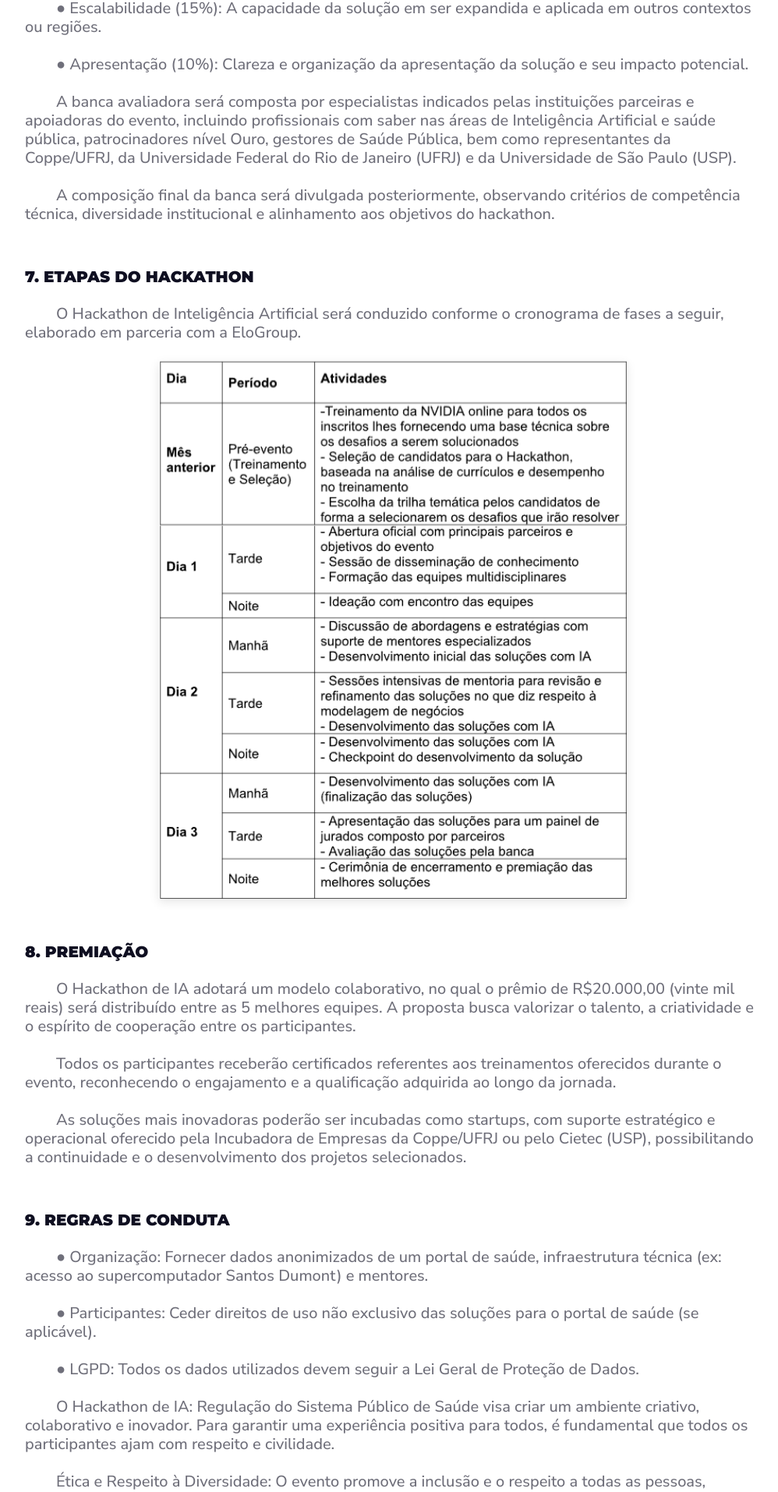
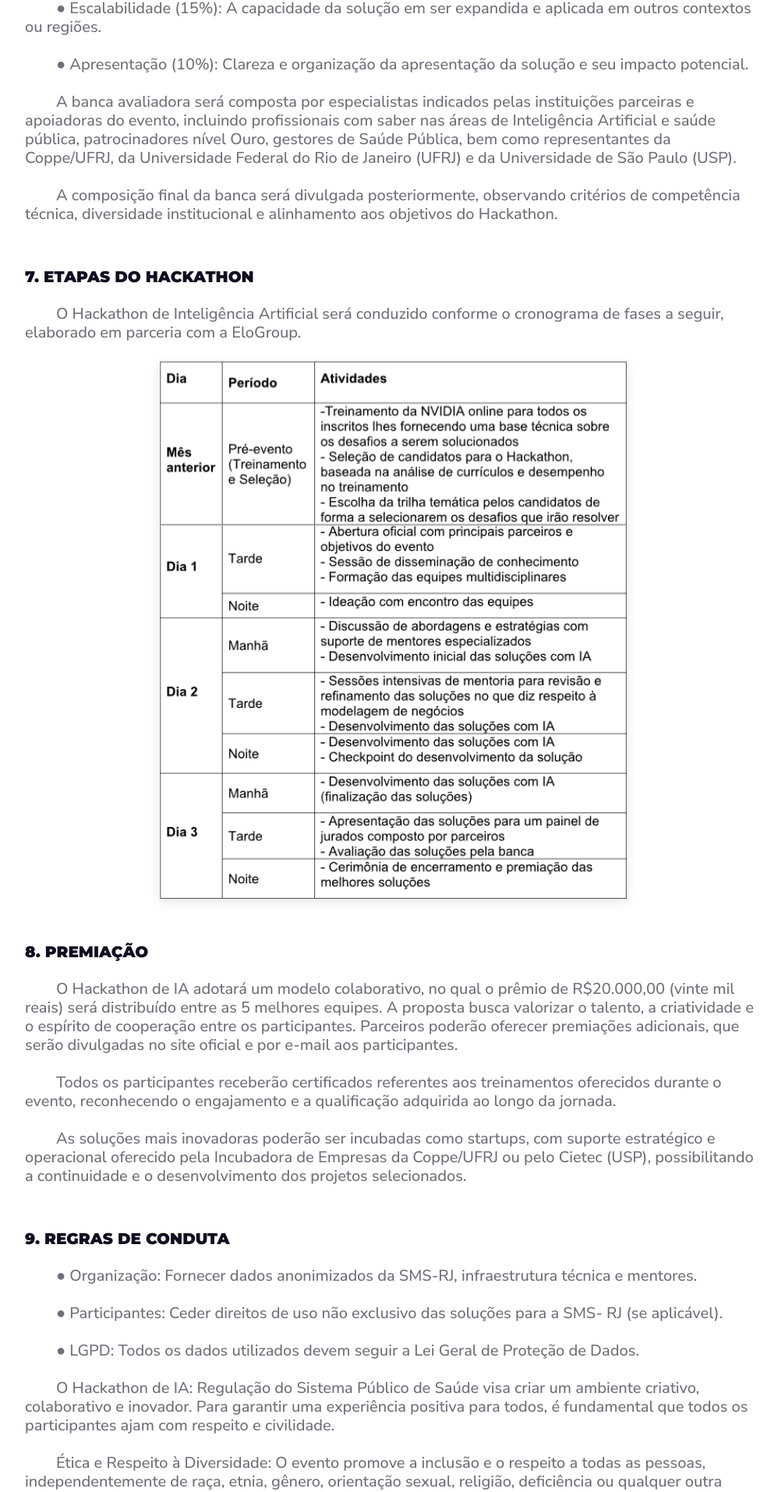
Before and after one commit to inc-coppe/hackaton-ia-2025-site, a React (Vite) app in the folder front/: page /regulamento in a window 1280 px wide. Shown: the part 4717-6631 px from the top of the page at 78% size, without its empty margins (136-1134 px from the left). Built offline with nearby package versions, Linux system fonts and the light colour scheme; a web font is replaced by a local one.

Commit message:
feat: Terminei de alterar o texto do Regulamento para o novo
Troquei o texto presente no regulamento para o atualizado.

```diff
--- a/front/src/pages/Regulamento/index.tsx
+++ b/front/src/pages/Regulamento/index.tsx
@@ -124,14 +124,14 @@ const regulamentoData = [
     subtitulo: "",
     body: [
       "As soluções desenvolvidas pelos participantes durante o Hackathon serão avaliadas seguindo os seguintes critérios:",
-      "● Impacto na saúde pública (30%): A solução deve demonstrar como pode melhorar a eficiência e qualidade dos serviços de saúde pública, especialmente no processo de regulação.",
-      "● Viabilidade técnica (25%): Avaliação da capacidade da solução em ser implementada tecnicamente dentro do sistema de saúde público.",
-      "● Inovação (20%): A originalidade e a utilização de novas tecnologias para resolver o desafio proposto.",
-      "● Escalabilidade (15%): A capacidade da solução em ser expandida e aplicada em outros contextos ou regiões.",
-      "● Apresentação (10%): Clareza e organização da apresentação da solução e seu impacto potencial.",
+      "● Impacto na saúde pública (30%): A solução deve demonstrar como pode melhorar a eficiência e qualidade dos serviços de saúde pública, especialmente no processo de regulação.",
+      "● Viabilidade técnica (25%): Avaliação da capacidade da solução em ser implementada tecnicamente dentro do sistema de saúde público.",
+      "● Inovação (20%): A originalidade e a utilização de novas tecnologias para resolver o desafio proposto.",
+      "● Escalabilidade (15%): A capacidade da solução em ser expandida e aplicada em outros contextos ou regiões.",
+      "● Apresentação (10%): Clareza e organização da apresentação da solução e seu impacto potencial.",
 
       "A banca avaliadora será composta por especialistas indicados pelas instituições parceiras e apoiadoras do evento, incluindo profissionais com saber nas áreas de Inteligência Artificial e saúde pública, patrocinadores nível Ouro, gestores de Saúde Pública, bem como representantes da Coppe/UFRJ, da Universidade Federal do Rio de Janeiro (UFRJ) e da Universidade de São Paulo (USP).",
-      "A composição final da banca será divulgada posteriormente, observando critérios de competência técnica, diversidade institucional e alinhamento aos objetivos do hackathon.",
+      "A composição final da banca será divulgada posteriormente, observando critérios de competência técnica, diversidade institucional e alinhamento aos objetivos do Hackathon.",
     ],
   },
   {
@@ -145,8 +145,10 @@ const regulamentoData = [
     titulo: "8. PREMIAÇÃO",
     subtitulo: "",
     body: [
-      "O Hackathon de IA adotará um modelo colaborativo, no qual o prêmio de R$20.000,00 (vinte mil reais) será distribuído entre as 5 melhores equipes. A proposta busca valorizar o talento, a criatividade e o espírito de cooperação entre os participantes.",
+      "O Hackathon de IA adotará um modelo colaborativo, no qual o prêmio de R$20.000,00 (vinte mil reais) será distribuído entre as 5 melhores equipes. A proposta busca valorizar o talento, a criatividade e o espírito de cooperação entre os participantes. Parceiros poderão oferecer premiações adicionais, que serão divulgadas no site oficial e por e-mail aos participantes.",
+
       "Todos os participantes receberão certificados referentes aos treinamentos oferecidos durante o evento, reconhecendo o engajamento e a qualificação adquirida ao longo da jornada.",
+
       "As soluções mais inovadoras poderão ser incubadas como startups, com suporte estratégico e operacional oferecido pela Incubadora de Empresas da Coppe/UFRJ ou pelo Cietec (USP), possibilitando a continuidade e o desenvolvimento dos projetos selecionados.",
     ],
   },
@@ -154,17 +156,24 @@ const regulamentoData = [
     titulo: "9. REGRAS DE CONDUTA",
     subtitulo: "",
     body: [
-      "● Organização: Fornecer dados anonimizados de um portal de saúde, infraestrutura técnica (ex: acesso ao supercomputador Santos Dumont) e mentores.",
-      "● Participantes: Ceder direitos de uso não exclusivo das soluções para o portal de saúde (se aplicável).",
+      "● Organização: Fornecer dados anonimizados da SMS-RJ, infraestrutura técnica e mentores.",
+
+      "● Participantes: Ceder direitos de uso não exclusivo das soluções para a SMS- RJ (se aplicável).",
+
       "● LGPD: Todos os dados utilizados devem seguir a Lei Geral de Proteção de Dados.",
+
       "O Hackathon de IA: Regulação do Sistema Público de Saúde visa criar um ambiente criativo, colaborativo e inovador. Para garantir uma experiência positiva para todos, é fundamental que todos os participantes ajam com respeito e civilidade.",
 
       "Ética e Respeito à Diversidade: O evento promove a inclusão e o respeito a todas as pessoas, independentemente de raça, etnia, gênero, orientação sexual, religião, deficiência ou qualquer outra característica pessoal. Qualquer forma de discriminação, racismo, intolerância ou assédio será severamente penalizada, incluindo a desqualificação imediata do participante ou equipe. Os participantes devem tratar uns aos outros com dignidade e promover um ambiente seguro e acolhedor.",
 
       "Comportamento Inadequado: A inobservância das instruções fornecidas pela equipe organizadora poderá resultar no cancelamento da inscrição do participante, sem possibilidade de nova inscrição. É absolutamente proibido o consumo de bebidas alcoólicas e a utilização indevida de drogas ou medicamentos durante o evento.",
+
       "Denúncias e Segurança: Caso qualquer atividade ou comportamento suspeito ocorra, ou se algo for identificado como violação dos princípios de ética e respeito, deve ser imediatamente reportado à equipe organizadora ou ao pessoal de segurança designado.",
+
       "Uso da Infraestrutura: Os participantes terão acesso gratuito à internet e a recursos de rede. A rede será monitorada por motivos de segurança, sendo permitida sua utilização exclusivamente para finalidades relacionadas ao Hackathon. Qualquer uso indevido dos recursos será passível de penalização.",
+
       "Responsabilidade: Os participantes são responsáveis por respeitar os direitos de propriedade intelectual de terceiros, incluindo direitos autorais e outros. A organização não se responsabiliza por eventuais violações de direitos por parte dos participantes.",
+
       "A organização do evento se reserva o direito de tomar as ações necessárias para garantir que as regras e a ética sejam respeitadas. Qualquer incidente ou violação será resolvido de forma soberana e irrecorrível pela equipe organizadora, salvo em casos que excedam sua competência legal.",
     ],
   },
@@ -180,14 +189,21 @@ const regulamentoData = [
     subtitulo: "",
     body: [
       "Quaisquer dúvidas, divergências ou situações não previstas neste Regulamento serão julgadas e decididas, de forma soberana e irrecorrível, pela organização do evento.",
+
       "Os participantes inscritos são responsáveis por acompanhar a programação, os resultados e eventuais alterações no evento.",
+
       "A participação no Hackathon, através da efetivação da inscrição, conforme definido neste Regulamento, bem como o posterior aceite online, implicam o conhecimento e total aceitação de todos os itens deste Regulamento.",
+
       "A aceitação online dos termos deste Regulamento, pelos participantes, condição prévia para a participação regular no Hackathon, também implicará a expressa autorização e licenciamento gratuitos, mundiais, livres de pagamento de royalties, por prazo indeterminado, à organização, a qualquer das empresas apoiadoras do evento, para fins de reprodução parcial ou integral, edição, adaptação, tradução para qualquer outro idioma, publicação, transmissão, emissão, distribuição e comunicação ao público por quaisquer meios e em quaisquer formatos de:",
 
       "1) nome, imagem, vídeo e voz dos participantes, que poderão ser gravados durante o período de participação neste evento, a critério da equipe organizadora;",
+
       "2) divulgação do escopo, conteúdo e funcionalidades do projeto vencedor. Os participantes vencedores ou qualquer dos participantes não terão direito ao recebimento de quaisquer valores, seja a que tempo e/ou a que título for, em virtude de qualquer forma de utilização, divulgação e reprodução do produto desenvolvido.",
+
       "Os participantes declaram, ainda, que qualquer funcionalidade dos respectivos projetos, bem como os próprios projetos desenvolvidos para a participação neste evento, não ofende ou venham a transgredir quaisquer direitos de terceiros, especialmente direitos de propriedade intelectual, e que não são ofensivos, injuriosos, difamadores, nem são de qualquer forma ilegais ou ilícitos.",
+
       "Não serão aceitas soluções tecnológicas copiadas ou reproduzidas, de forma total ou parcial, de outras fontes e/ou competições. A identificação de uma cópia, total ou parcial, será punida com a desclassificação do respectivo participante e/ou equipe.",
+
       "A organização não se responsabiliza pelo uso de bases de dados públicos e/ou privados pelos participantes do Hackathon em Saúde, exceto aquelas que serão fornecidas pelo comitê executivo para o desenvolvimento das soluções.",
     ],
   },
```
